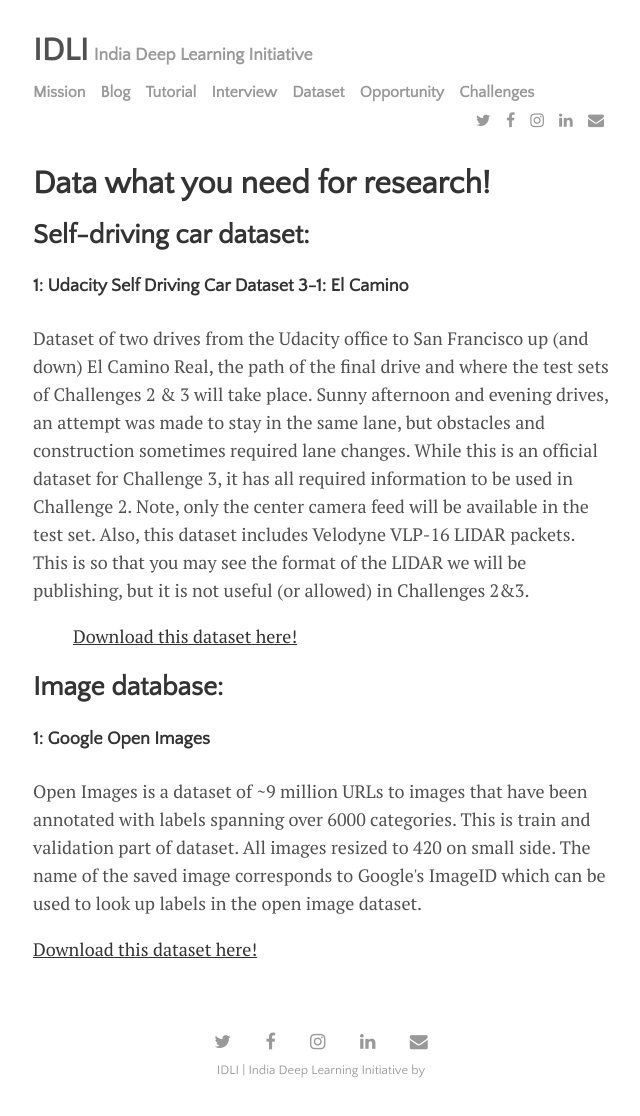
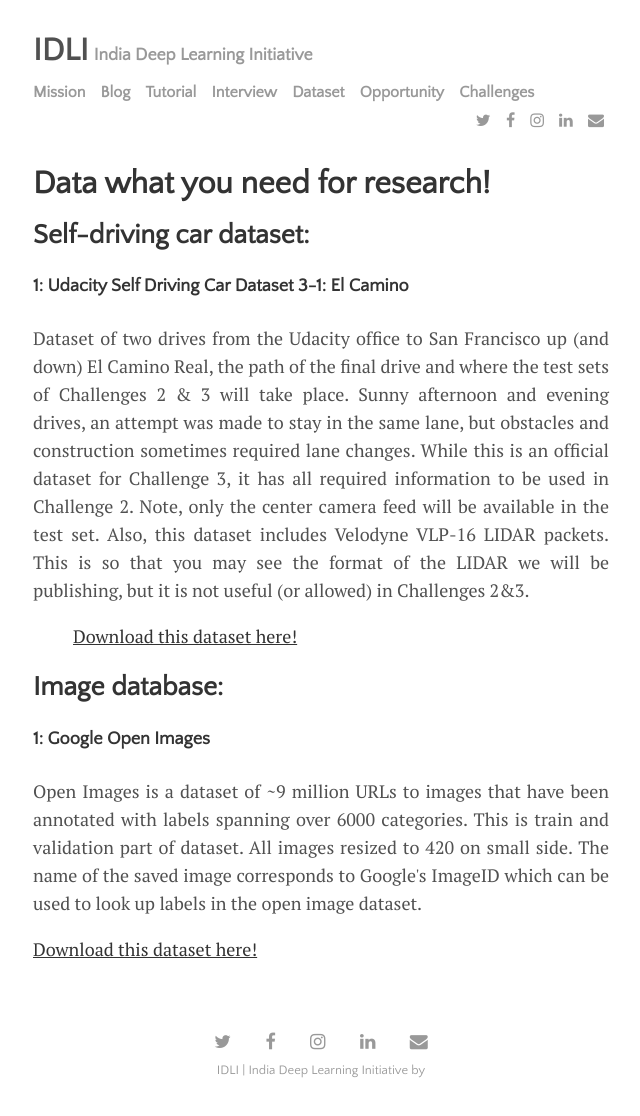
Before and after one commit to IndiaDeepLearningInitiative-IDLI/IndiaDeepLearningInitiative-IDLI.github.io, a Jekyll site: the page built from dataset.html, in a window 1280 px wide. Shown: the whole page, without its empty margins (319-959 px from the left). Built offline with Jekyll 4.4.1, drawn with Linux system fonts in a browser that asks for light colours; nearby versions of some CDN libraries.

Commit message:
syntax update

```diff
--- a/dataset.html
+++ b/dataset.html
@@ -3,17 +3,17 @@ layout: default
 title: Dataset
 ---
 <div>
-  <h1 style="text-align: justify,">Data what you need for research! </h1>
+  <h1>Data what you need for research! </h1>
 </div>
 <div>
   <h2> Self-driving car dataset: </h2>
   <h4>1: Udacity Self Driving Car Dataset 3-1: El Camino</h4>
-  <p style="text-align: justify-all;">Dataset of two drives from the Udacity office to San Francisco up (and down) El Camino Real, the path of the final drive and where the test sets of Challenges 2 & 3 will take place. Sunny afternoon and evening drives, an attempt was made to stay in the same lane, but obstacles and construction sometimes required lane changes. While this is an official dataset for Challenge 3, it has all required information to be used in Challenge 2. Note, only the center camera feed will be available in the test set. Also, this dataset includes Velodyne VLP-16 LIDAR packets. This is so that you may see the format of the LIDAR we will be publishing, but it is not useful (or allowed) in Challenges 2&3.</p>
+  <p style="text-align:justify;">Dataset of two drives from the Udacity office to San Francisco up (and down) El Camino Real, the path of the final drive and where the test sets of Challenges 2 & 3 will take place. Sunny afternoon and evening drives, an attempt was made to stay in the same lane, but obstacles and construction sometimes required lane changes. While this is an official dataset for Challenge 3, it has all required information to be used in Challenge 2. Note, only the center camera feed will be available in the test set. Also, this dataset includes Velodyne VLP-16 LIDAR packets. This is so that you may see the format of the LIDAR we will be publishing, but it is not useful (or allowed) in Challenges 2&3.</p>
   <a href="http://academictorrents.com/details/c9dae89d2e3897e6aa98c0c8196348c444998a2a"><ul>Download this dataset here!</ul></a>
 </div>
 <div>
   <h2>Image database: </h2>
   <h4>1:  Google Open Images</h4>
-  <p style="text-align: justify-all;">Open Images is a dataset of ~9 million URLs to images that have been annotated with labels spanning over 6000 categories. This is train and validation part of dataset. All images resized to 420 on small side. The name of the saved image corresponds to Google's ImageID which can be used to look up labels in the open image dataset.</p>
+  <p style="text-align:justify;">Open Images is a dataset of ~9 million URLs to images that have been annotated with labels spanning over 6000 categories. This is train and validation part of dataset. All images resized to 420 on small side. The name of the saved image corresponds to Google's ImageID which can be used to look up labels in the open image dataset.</p>
   <a href="http://academictorrents.com/details/9e9194e21ce045deee8d811481b4cd676b20b06b">Download this dataset here!</a>
 </div>
```
